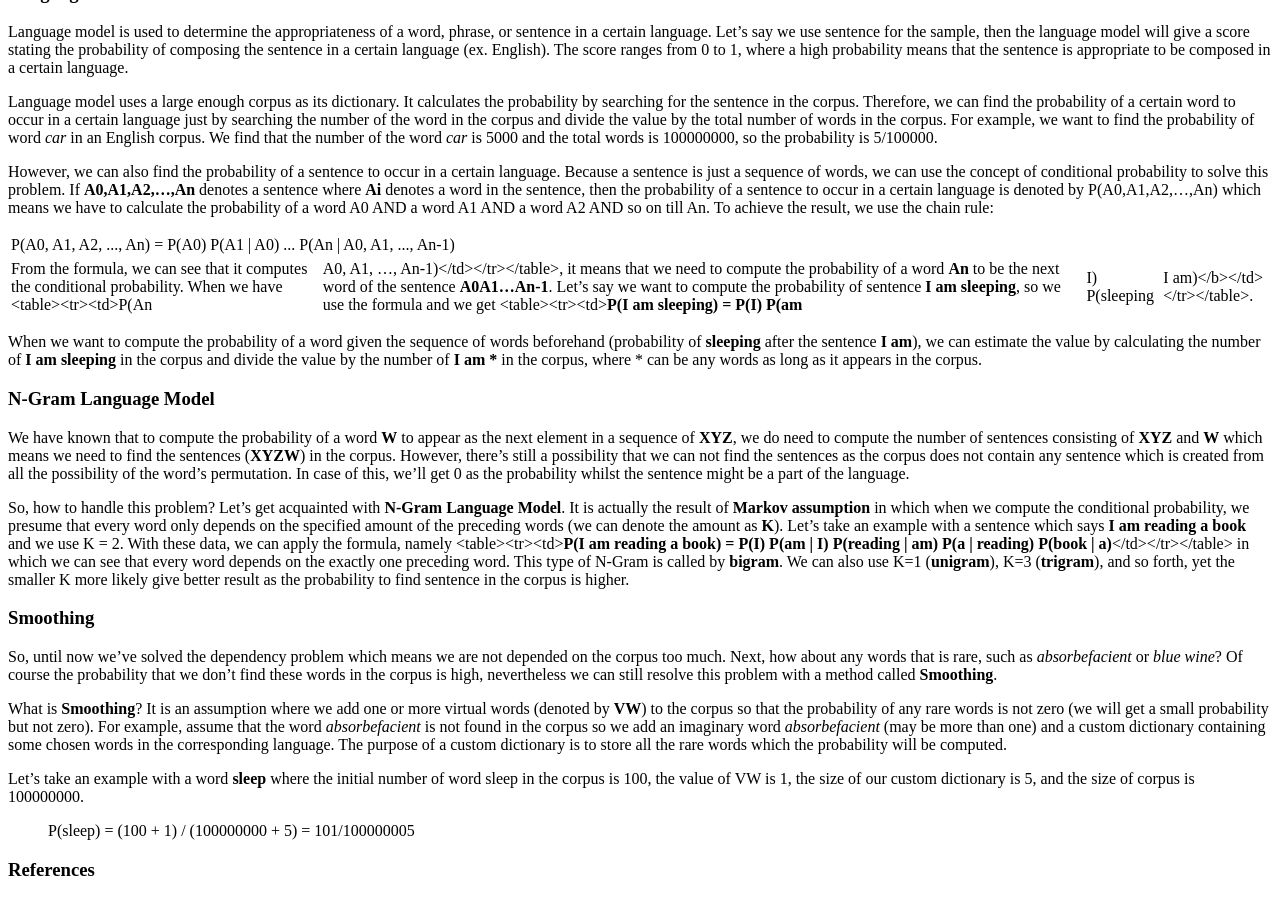
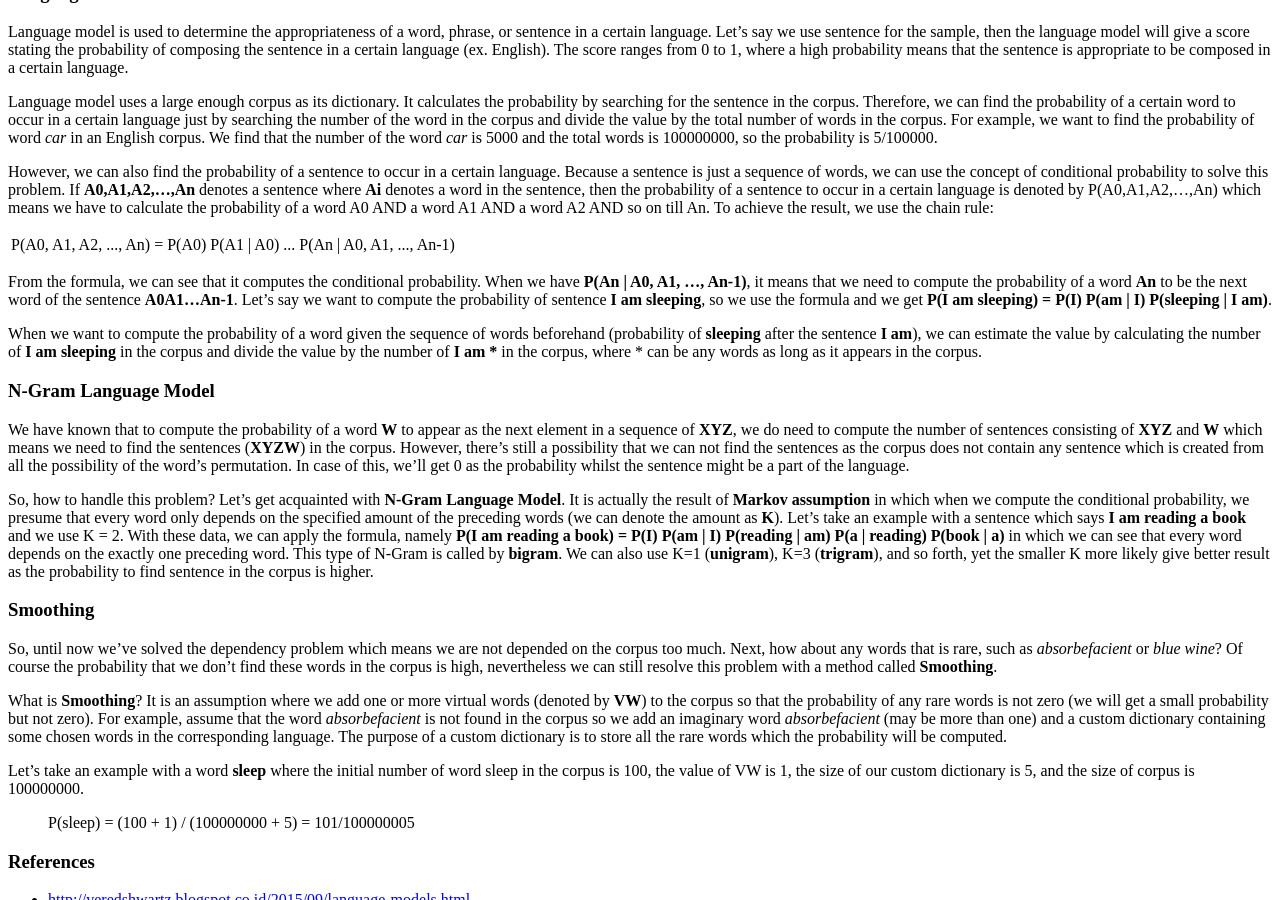
Before and after one commit to albertusk95/albertusk95.github.io, a Jekyll site: the page built from _posts/MachineTranslation/2017-01-11-language-model.md, in a window 1280 px wide and 900 px high, scrolled down 753 px. Built offline with Jekyll 4.4.1, drawn with Linux system fonts in a browser that asks for light colours.

Commit message:
add new post about SMT - Language Model

```diff
--- a/_posts/MachineTranslation/2017-01-11-language-model.md
+++ b/_posts/MachineTranslation/2017-01-11-language-model.md
@@ -40,7 +40,7 @@ However, we can also find the probability of a sentence to occur in a certain la
 	</tr>
 </table>
 
-From the formula, we can see that it computes the conditional probability. When we have <table><tr><td>P(An | A0, A1, ..., An-1)</td></tr></table>, it means that we need to compute the probability of a word **An** to be the next word of the sentence **A0A1...An-1**. Let's say we want to compute the probability of sentence **I am sleeping**, so we use the formula and we get <table><tr><td><b>P(I am sleeping) = P(I) P(am | I) P(sleeping | I am)</b></td></tr></table>.
+From the formula, we can see that it computes the conditional probability. When we have <b>P(An | A0, A1, ..., An-1)</b>, it means that we need to compute the probability of a word **An** to be the next word of the sentence **A0A1...An-1**. Let's say we want to compute the probability of sentence **I am sleeping**, so we use the formula and we get <b>P(I am sleeping) = P(I) P(am | I) P(sleeping | I am)</b>.
 
 When we want to compute the probability of a word given the sequence of words beforehand (probability of **sleeping** after the sentence **I am**), we can estimate the value by calculating the number of **I am sleeping** in the corpus and divide the value by the number of <b>I am *</b> in the corpus, where * can be any words as long as it appears in the corpus.
 
@@ -48,7 +48,7 @@ When we want to compute the probability of a word given the sequence of words be
 
 We have known that to compute the probability of a word **W** to appear as the next element in a sequence of **XYZ**, we do need to compute the number of sentences consisting of **XYZ** and **W** which means we need to find the sentences (**XYZW**) in the corpus. However, there's still a possibility that we can not find the sentences as the corpus does not contain any sentence which is created from all the possibility of the word's permutation. In case of this, we'll get 0 as the probability whilst the sentence might be a part of the language.
 
-So, how to handle this problem? Let's get acquainted with **N-Gram Language Model**. It is actually the result of **Markov assumption** in which when we compute the conditional probability, we presume that every word only depends on the specified amount of the preceding words (we can denote the amount as **K**). Let's take an example with a sentence which says **I am reading a book** and we use K = 2. With these data, we can apply the formula, namely <table><tr><td><b>P(I am reading a book) = P(I) P(am | I) P(reading | am) P(a | reading) P(book | a)</b></td></tr></table> in which we can see that every word depends on the exactly one preceding word. This type of N-Gram is called by **bigram**. We can also use K=1 (**unigram**), K=3 (**trigram**), and so forth, yet the smaller K more likely give better result as the probability to find sentence in the corpus is higher.
+So, how to handle this problem? Let's get acquainted with **N-Gram Language Model**. It is actually the result of **Markov assumption** in which when we compute the conditional probability, we presume that every word only depends on the specified amount of the preceding words (we can denote the amount as **K**). Let's take an example with a sentence which says **I am reading a book** and we use K = 2. With these data, we can apply the formula, namely <b>P(I am reading a book) = P(I) P(am | I) P(reading | am) P(a | reading) P(book | a)</b> in which we can see that every word depends on the exactly one preceding word. This type of N-Gram is called by **bigram**. We can also use K=1 (**unigram**), K=3 (**trigram**), and so forth, yet the smaller K more likely give better result as the probability to find sentence in the corpus is higher.
 
 ### Smoothing
 
```
